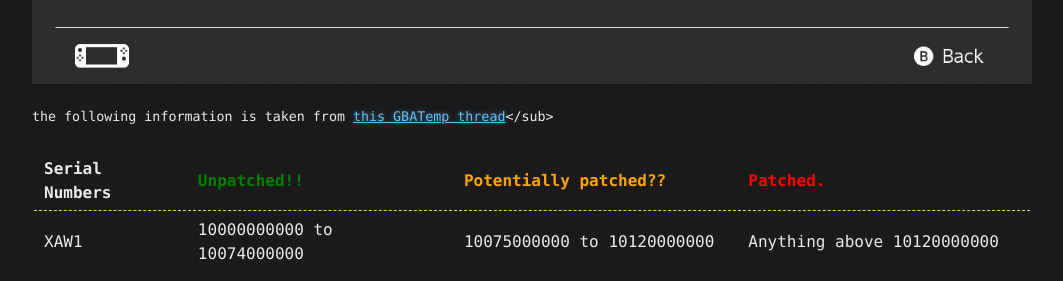
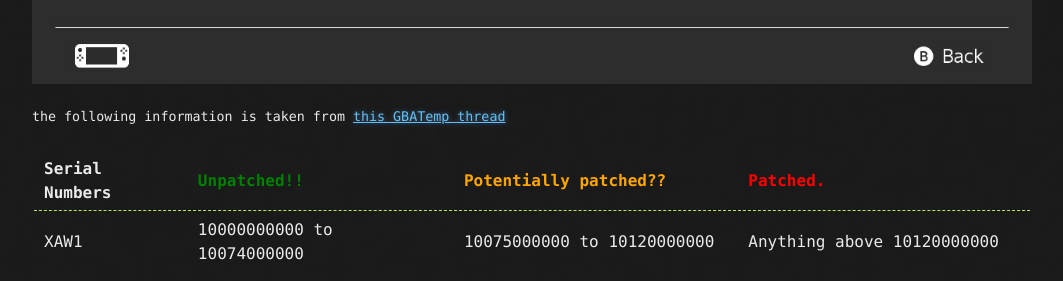
Before and after one commit to inconsistent-dg/AC-Modding, a Jekyll site: the page built from help.md, in a window 1280 px wide and 900 px high, scrolled down 2415 px. Shown: the part 151-432 px from the top of the window, without its empty margins (108-1171 px from the left). Built offline with Jekyll 4.4.1, drawn with Linux system fonts in a browser that asks for light colours.

Commit message:
removed visible </sup>

```diff
--- a/help.md
+++ b/help.md
@@ -44,7 +44,7 @@ Once you click it, it will show your Serial Number at the top of the screen. I h
 </p>
 
 
-<sup>the following information is taken from [this GBATemp thread](https://gbatemp.net/threads/switch-informations-by-serial-number-read-the-first-post-before-asking-questions.481215/)</sub>
+<sup>the following information is taken from [this GBATemp thread](https://gbatemp.net/threads/switch-informations-by-serial-number-read-the-first-post-before-asking-questions.481215/)</sup>
 
 | Serial Numbers | <span style="color:green">Unpatched!!</span>                | <span style="color:orange">Potentially patched??</span>        | <span style="color:red">Patched.</span>                      |
 |----------------|----------------------------|------------------------------|-------------------------------|
```
